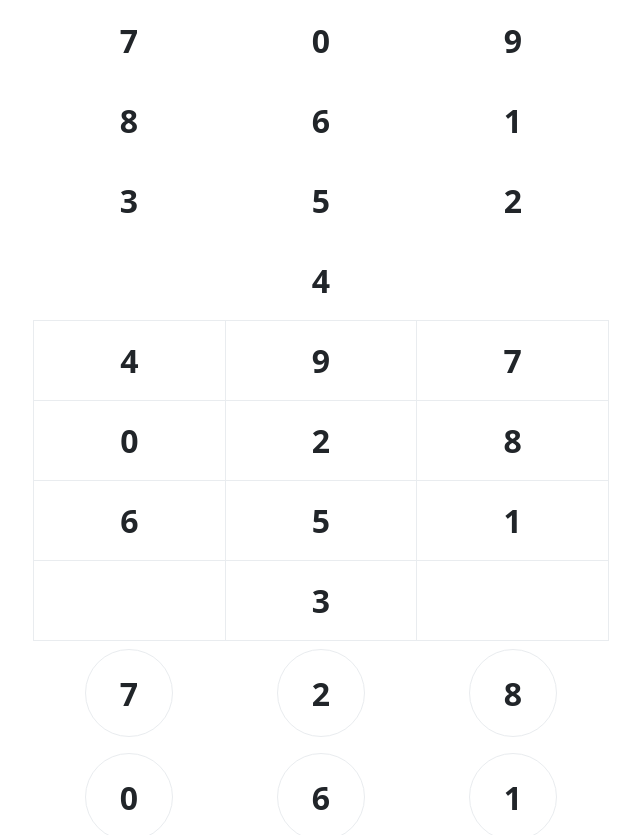
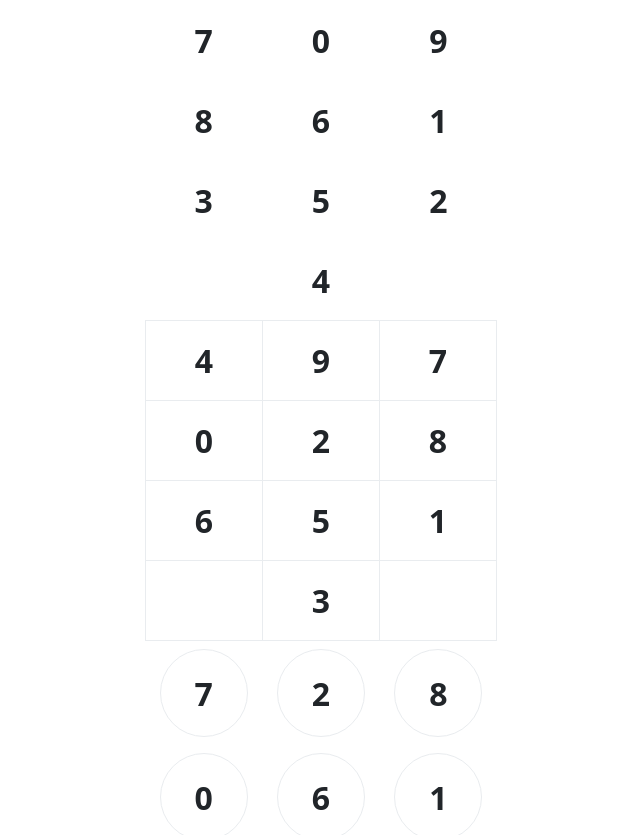
Before and after one commit to saneef/numeric-keypads, a Svelte app: page / in a window 1280 px wide. Shown: the top 835 px of the page, without its empty margins (319-959 px from the left). Built offline with nearby package versions, Linux system fonts and the light colour scheme.

Commit message:
fix: reduce colum width

```diff
--- a/src/App.svelte
+++ b/src/App.svelte
@@ -37,7 +37,7 @@
 	div {
 		margin-left: auto;
 		margin-right: auto;
-		max-width: 36rem;
+		max-width: 22rem;
 	}
 </style>
 
--- a/src/NumericKeypad.svelte
+++ b/src/NumericKeypad.svelte
@@ -1,5 +1,5 @@
 <script>
-	import { createEventDispatcher } from 'svelte';
+	import { createEventDispatcher } from "svelte";
 
 	import Check from "./icons/Check.svg.svelte";
 	import Backspace from "./icons/Backspace.svg.svelte";
@@ -8,21 +8,21 @@
 	export let variant = "default";
 	export let shuffle = false;
 
-	const digits = [1, 2, 3, 4, 5, 6, 7, 8, 9, 0];
+	const digits = ["1", "2", "3", "4", "5", "6", "7", "8", "9", "0"];
 	const shuffledDigits = shuffle ? shuffleFn(digits) : digits;
 
 	const dispatch = createEventDispatcher();
 
 	function onConfirm() {
-		dispatch('confirm');
+		dispatch("confirm");
 	}
 
 	function onDelete() {
-		dispatch('delete');
+		dispatch("delete");
 	}
 
 	function onPress(v) {
-		dispatch('press', { value: `${v}` });
+		dispatch("press", { value: v });
 	}
 </script>
 
@@ -43,10 +43,8 @@
 		line-height: normal;
 		overflow: visible;
 		padding: 0;
-		-webkit-appearance: button; /* for input */
-		-webkit-user-select: none; /* for button */
-		-moz-user-select: none;
-		-ms-user-select: none;
+		appearance: button; /* for input */
+		user-select: none;
 
 		font-size: 2em;
 		font-weight: bold;
@@ -108,8 +106,9 @@
 <div class="grid {variant !== 'default' ? variant : ''}">
 	{#each shuffledDigits as digit}
 	<button
-		class="btn {digit === shuffledDigits[shuffledDigits.length -1] ? 'btn--last-digit' : ''}"
-		on:click={e => onPress(digit)}
+		class="btn {digit === shuffledDigits[shuffledDigits.length -1] ?
+'btn--last-digit' : ''}"
+		on:click="{e => onPress(digit)}"
 	>
 		{digit}
 	</button>
```
